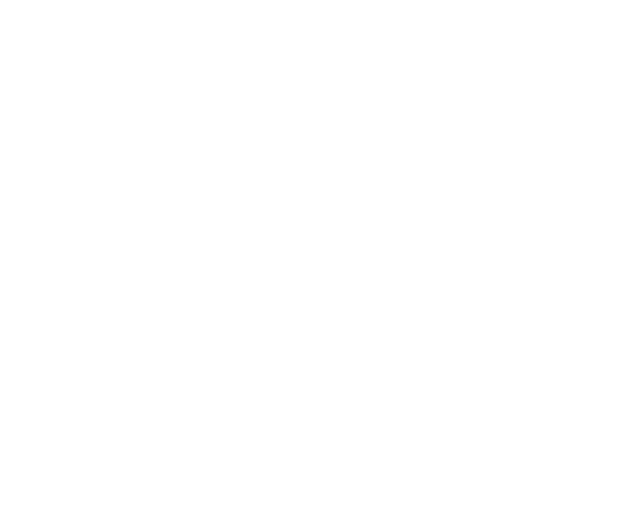
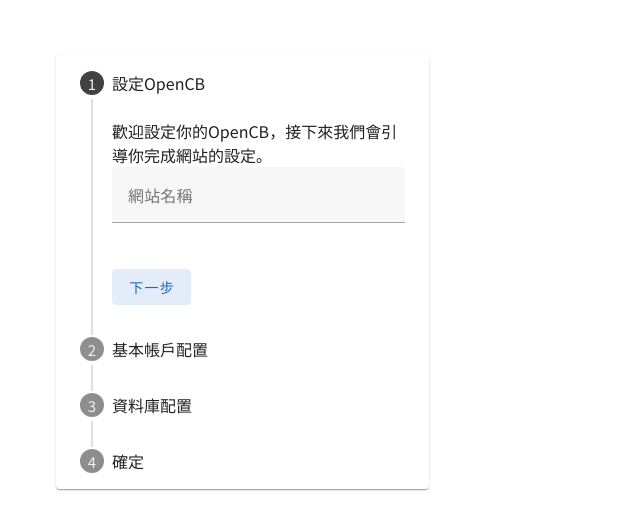
Before and after one commit to 0944-tw/OpenCB, a Nuxt app: page /setup in a window 1280 px wide. Before the commit this address had no page. Shown: the part 128-658 px from the top of the page, without its empty margins (0-640 px from the left). Built offline with nearby package versions, Linux system fonts and the light colour scheme.

Commit message:
feat: Setup UI (Frontend Only)

```diff
--- /dev/null
+++ b/app/pages/setup/index.vue
@@ -0,0 +1,176 @@
+<!-- Post your post -->
+<template>
+  <v-container class="d-flex justify-center align-center" style="height: 100vh">
+    <v-row class="w-100">
+      <v-col cols="12" sm="8" md="6" lg="4">
+        <v-card>
+          <v-stepper-vertical>
+            <template v-slot:default="{ step }">
+              <v-stepper-vertical-item
+                :complete="step > 1"
+                title="設定OpenCB"
+                value="1"
+              >
+                歡迎設定你的OpenCB，接下來我們會引導你完成網站的設定。
+                <v-text-field
+                  label="網站名稱"
+                  placeholder="壢中匿名"
+                ></v-text-field>
+                <template v-slot:next="{ next }">
+                  <v-btn color="primary" @click="next">下一步</v-btn>
+                </template>
+
+                <template v-slot:prev></template>
+              </v-stepper-vertical-item>
+
+              <v-stepper-vertical-item
+                :complete="step > 2"
+                title="基本帳戶配置"
+                value="2"
+              >
+                <v-form @submit.prevent ref="form">
+                  <v-row>
+                    <v-col>
+                      <v-text-field
+                        v-model="email"
+                        label="電子郵件"
+                        :rules="emailRules"
+                        required
+                      ></v-text-field>
+                    </v-col>
+                    <v-col>
+                      <v-text-field
+                        v-model="name"
+                        label="名稱"
+                        required
+                      ></v-text-field>
+                    </v-col>
+                  </v-row>
+                  <v-text-field
+                    v-model="password"
+                    :rules="pwdRules"
+                    label="密碼"
+                    required
+                  ></v-text-field>
+
+                  <template v-slot:next="{ next }">
+                    <v-btn
+                      color="primary"
+                      @click="
+                        () => {
+                          if (form.value.validate()) {
+                            next();
+                          }
+                        }
+                      "
+                      >下一步</v-btn
+                    >
+                  </template>
+                  <template v-slot:prev="{ prev }">
+                    <v-btn variant="plain" @click="prev">返回</v-btn>
+                  </template>
+                </v-form>
+              </v-stepper-vertical-item>
+              <v-stepper-vertical-item
+                :complete="step > 3"
+                title="資料庫配置"
+                value="3"
+              >
+                <v-select :items="['Redis']" label="資料庫" required>
+                  <template v-slot:append-item>
+                    <v-divider class="mb-2"></v-divider>
+
+                    <v-list-item  subtitle="哈哈只支援Redis" title="Redis" >
+                      <template v-slot:prepend>
+                        <v-avatar
+                          color="red"
+                          icon="mdi-database"
+                        >
+
+                      </v-avatar>
+                      </template>
+                    </v-list-item>
+                  </template>
+                </v-select>
+
+                <v-text-field label="Redis URL" class="py-2"></v-text-field>
+                <template v-slot:next="{ next }">
+                  <v-btn color="primary" @click="next">下一步</v-btn>
+                </template>
+
+                <template v-slot:prev="{ prev }">
+                  <v-btn variant="plain" @click="prev">上一步</v-btn>
+                </template>
+              </v-stepper-vertical-item>
+
+              <v-stepper-vertical-item
+                title="確定"
+                value="4"
+                @click:next="onClickFinish"
+              >
+                <template v-slot:next="{ next }">
+                  <v-btn color="primary" text="Finish" @click="next"
+                    >完成</v-btn
+                  >
+                </template>
+
+                <template v-slot:prev="{ prev }">
+                  <v-btn variant="plain" @click="prev">再看看</v-btn>
+                </template>
+              </v-stepper-vertical-item>
+            </template>
+          </v-stepper-vertical>
+        </v-card>
+      </v-col>
+    </v-row>
+  </v-container>
+</template>
+
+<script setup>
+import {
+  VStepperVertical,
+  VStepperVerticalItem,
+  VStepperVerticalActions,
+} from "vuetify/labs/components";
+import { shallowRef } from "vue";
+
+const finished = shallowRef(false);
+// register info
+const name = ref("");
+const email = ref("");
+const password = ref("");
+const form = ref();
+// Install DatabaseInfo
+const db_type = ref("");
+const db_url = ref("");
+// Rules
+const emailRules = [
+  (value) => {
+    if (value) return true;
+
+    return "空白？請放點東西好嗎。";
+  },
+  (value) => {
+    if (/.+@.+\..+/.test(value)) return true;
+
+    return "請輸入點正常的電子郵件";
+  },
+];
+const pwdRules = [
+  (value) => {
+    if (value) return true;
+
+    return "空白？請放點東西好嗎。";
+  },
+  (value) => {
+    if (value.length >= 8) return true;
+
+    return "密碼長度至少8個字元";
+  },
+];
+function onClickFinish() {
+  finished.value = true;
+
+  alert("Finished");
+}
+</script>
```
